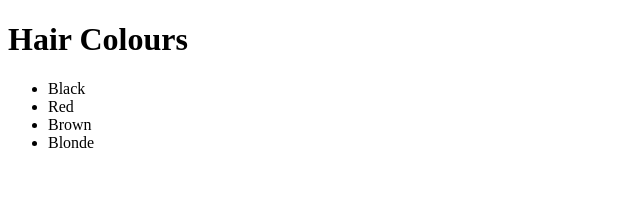
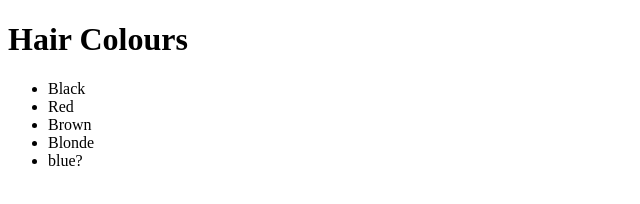
Before and after one commit to vwilkins1/git-main, a plain HTML site: page index.html in a window 1280 px wide. Shown: the full height of the page, 0-640 px from the left. Drawn offline with Linux system fonts and the light colour scheme.

Commit message:
added text

```diff
--- a/index.html
+++ b/index.html
@@ -11,6 +11,7 @@
       <li>Red</li>
       <li>Brown</li>
       <li>Blonde</li>
+      <li>blue?</li>
     </ul>
   </body>
 </html>
```
Also changed, not shown: 2 other files.
